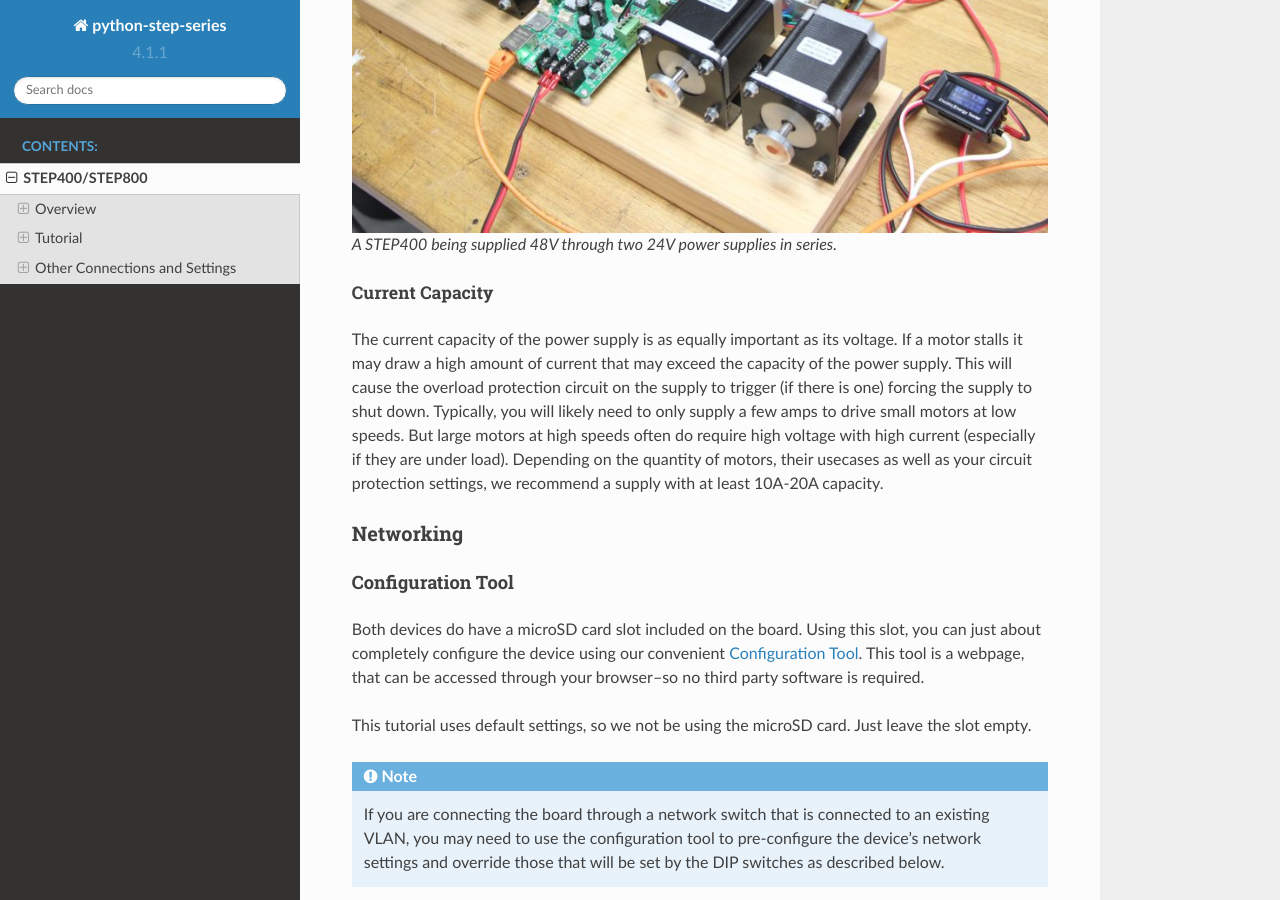
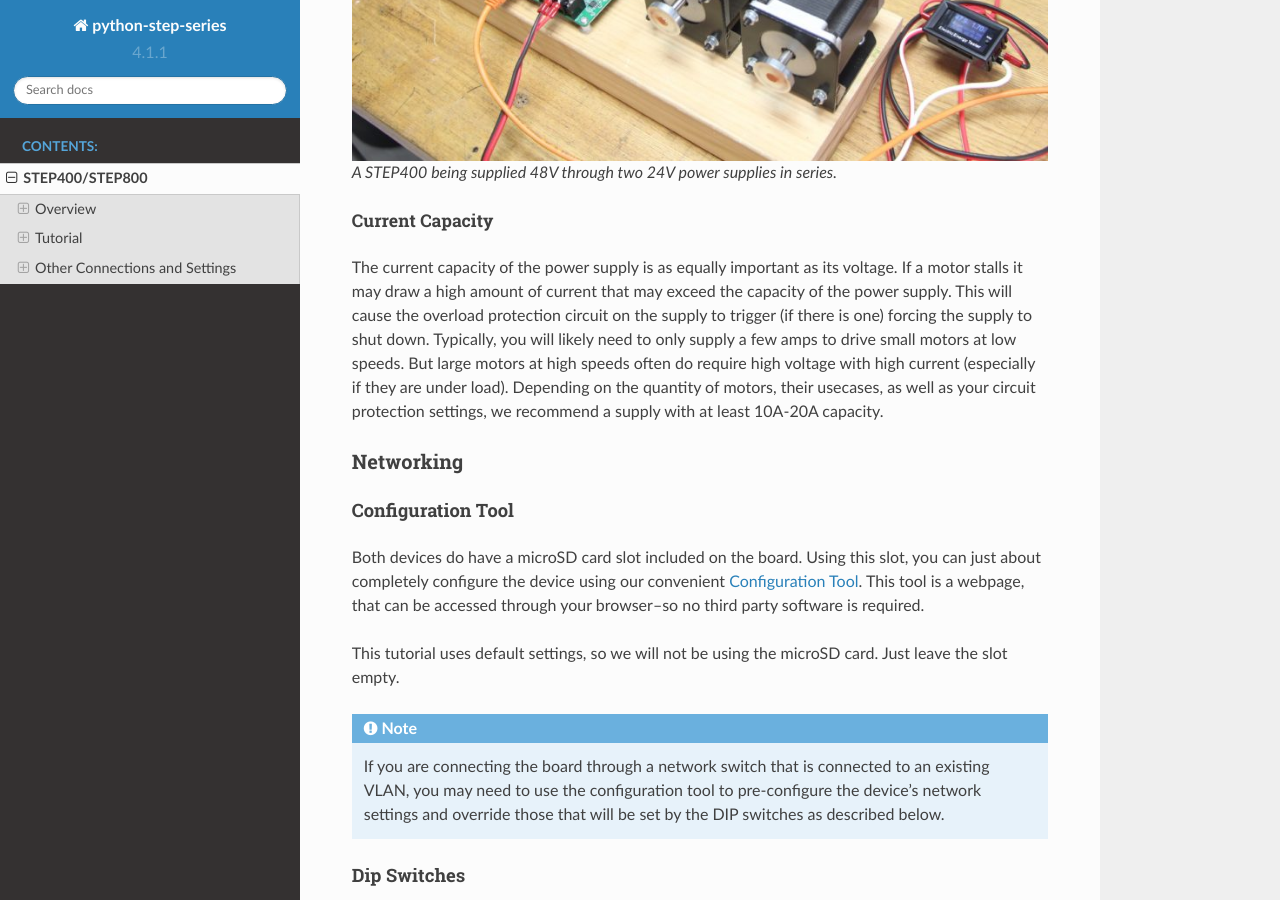
Before and after one commit to ponoor/python-step-series, a Sphinx documentation site: the page built from docs/step-series.rst, in a window 1280 px wide and 900 px high, scrolled down 7719 px. Built offline with Sphinx 7.4.7 and the Read the Docs theme 2.0.0, drawn with Linux system fonts in a browser that asks for light colours; pages that are not in the unit, such as notebooks, are missing from menus; some of the changed text lies outside the part shown.

Commit message:
Grammar fixes

```diff
--- a/docs/step-series.rst
+++ b/docs/step-series.rst
@@ -216,8 +213,8 @@
 cause the overload protection circuit on the supply to trigger (if there is one) forcing the supply
 to shut down. Typically, you will likely need to only supply a few amps to drive small motors at low
 speeds. But large motors at high speeds often do require high voltage with high current (especially
-if they are under load). Depending on the quantity of motors, their usecases as well as your circuit
-protection settings, we recommend a supply with at least 10A-20A capacity.
+if they are under load). Depending on the quantity of motors, their usecases, as well as your
+circuit protection settings, we recommend a supply with at least 10A-20A capacity.
 
 ==========
 Networking
@@ -231,7 +228,8 @@
 completely configure the device using our convenient `Configuration Tool`_. This tool is a webpage,
 that can be accessed through your browser--so no third party software is required.
 
-This tutorial uses default settings, so we not be using the microSD card. Just leave the slot empty.
+This tutorial uses default settings, so we will not be using the microSD card. Just leave the slot
+empty.
 
 .. note:: If you are connecting the board through a network switch that is connected to an existing
     VLAN, you may need to use the configuration tool to pre-configure the device's network settings
```
Also changed, not shown: other parts of docs/step-series.rst (+19 -17 lines).
